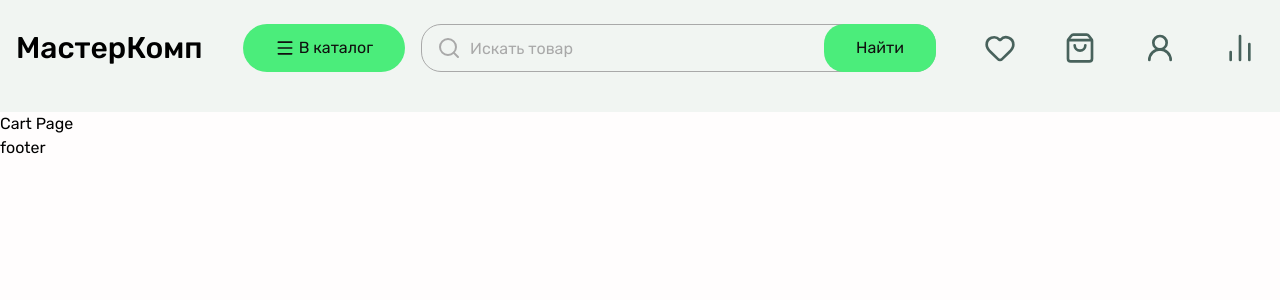
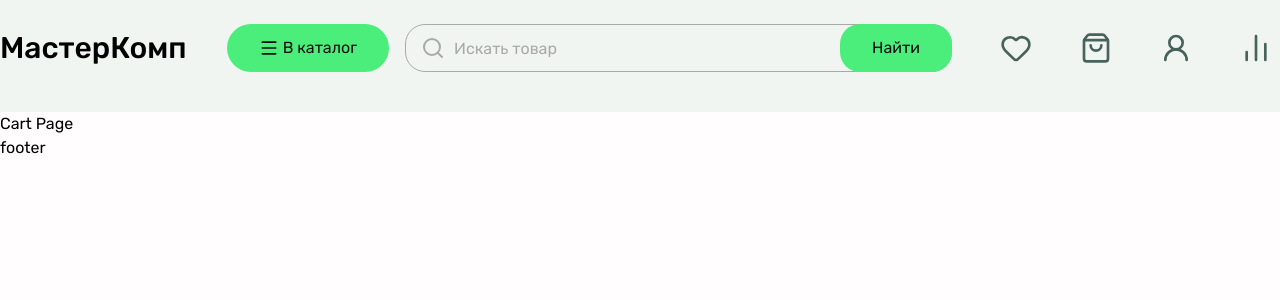
Before and after one commit to Derikenot/master-comp, a React (Vite) app: page /cart in a window 1280 px wide. Shown: the top 300 px of the page. Built offline with nearby package versions, Linux system fonts and the light colour scheme.

Commit message:
feat(header): add new global component styles

```diff
--- a/src/app/styles/index.css
+++ b/src/app/styles/index.css
@@ -50,9 +50,20 @@
 }
 
 @layer components {
-    .container {
-        max-width: 1360px;
+    .fluid-container {
+        width: 100%;
+        max-width: clamp(320px, 100vw, 1360px);
         margin-inline: auto;
         padding-inline: 1rem;
     }
+
+    .burger-line {
+        position: absolute;
+        left: 0;
+        width: 100%;
+        height: 2px;
+        background-color: var(--color-dark-green);
+        border-radius: calc(infinity * 1px);
+        transition: all 0.2s ease;
+    }
 }
```
